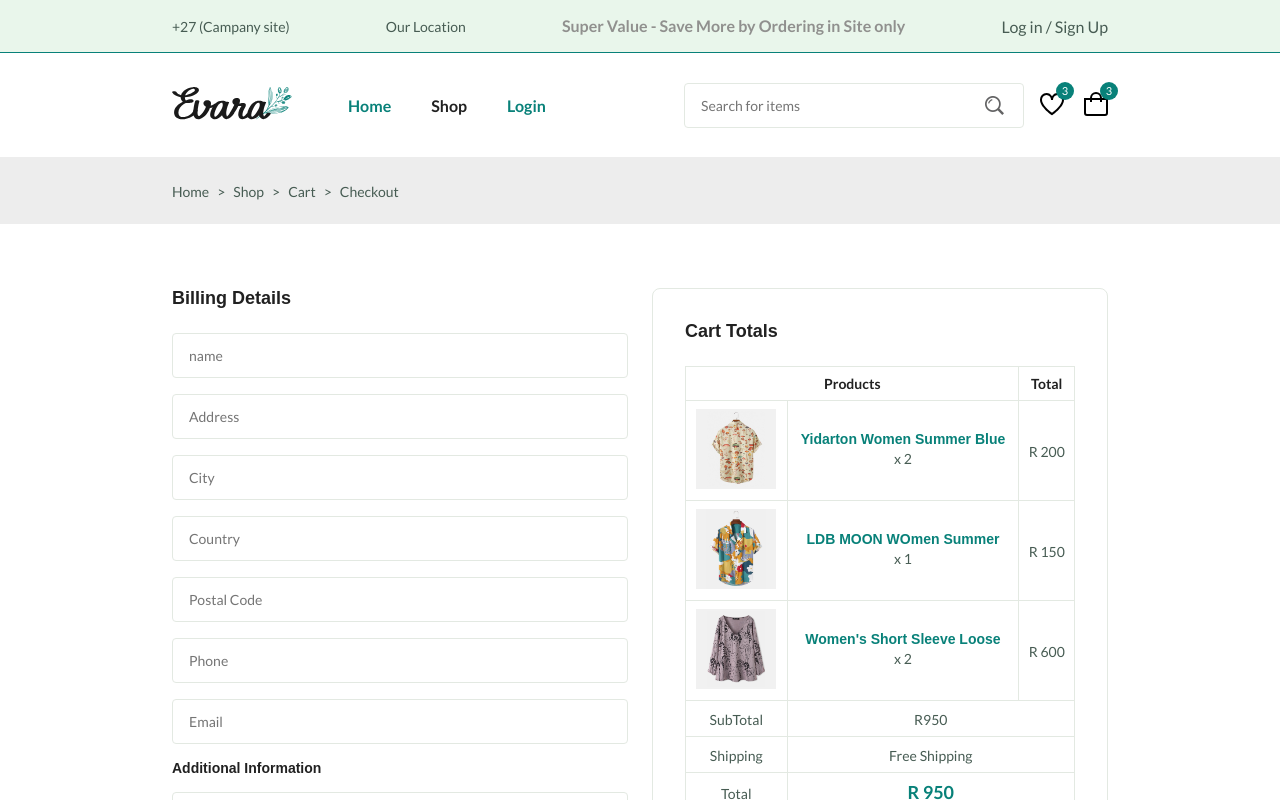
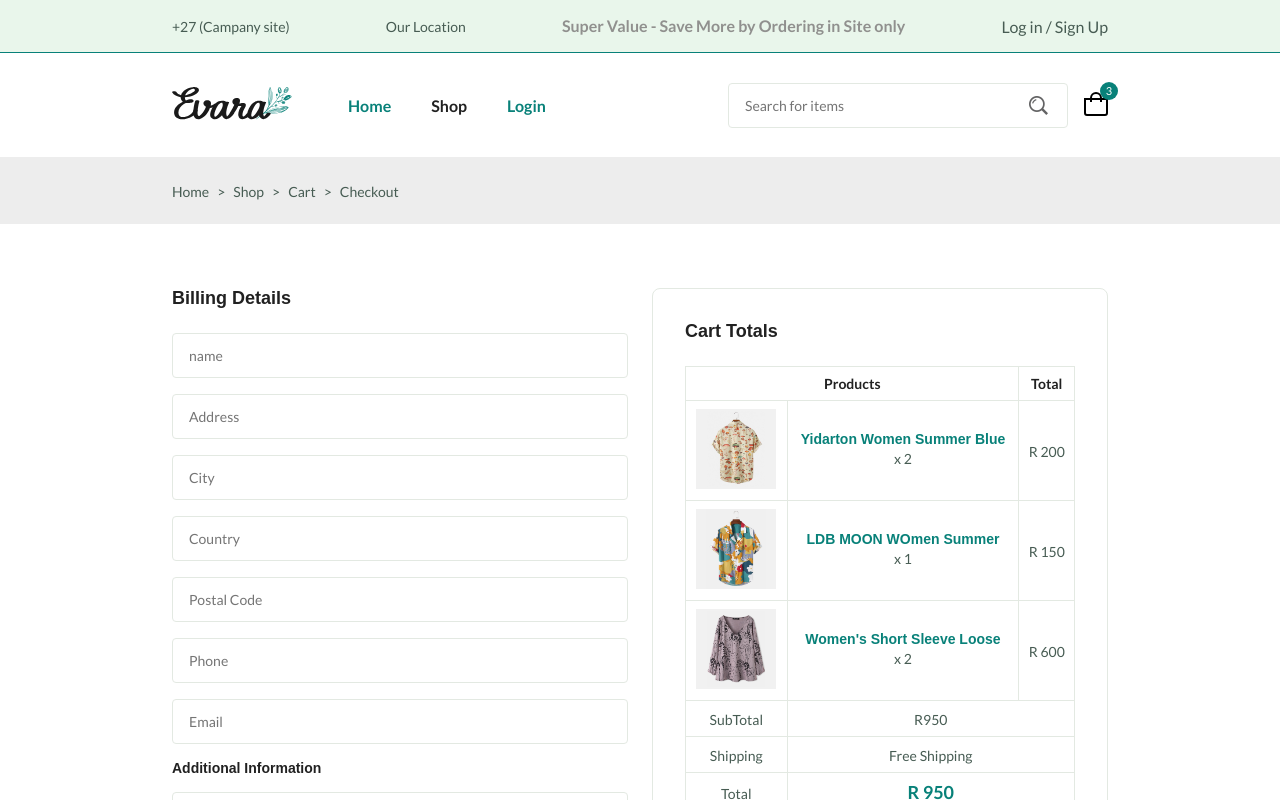
Before and after one commit to Mduduzi-Ndlovu1/ecommerce-website, a plain HTML site: page checkout.html in a window 1280 px wide. Shown: the top 800 px of the page. Drawn offline with nearby package versions, Linux system fonts and the light colour scheme.

Commit message:
Done done

```diff
--- a/checkout.html
+++ b/checkout.html
@@ -73,9 +73,6 @@
         </div>
 
         <div class="header__user-actions">
-          <a href="wishlist.html" class="header__action-btn">
-            <img src="assets/img/icon-heart.svg" alt="icon-heart">
-            <span class="count">3</span>
           </a>
           <a href="cart.html" class="header__action-btn">
             <img src="assets/img/icon-cart.svg" alt="icon-heart">
```
Also changed, not shown: cart.html (+1 -4 lines), details.html (+1 -4 lines), index.html (+0 -3 lines), login-register.html (+0 -3 lines), shop.html (+0 -3 lines).
